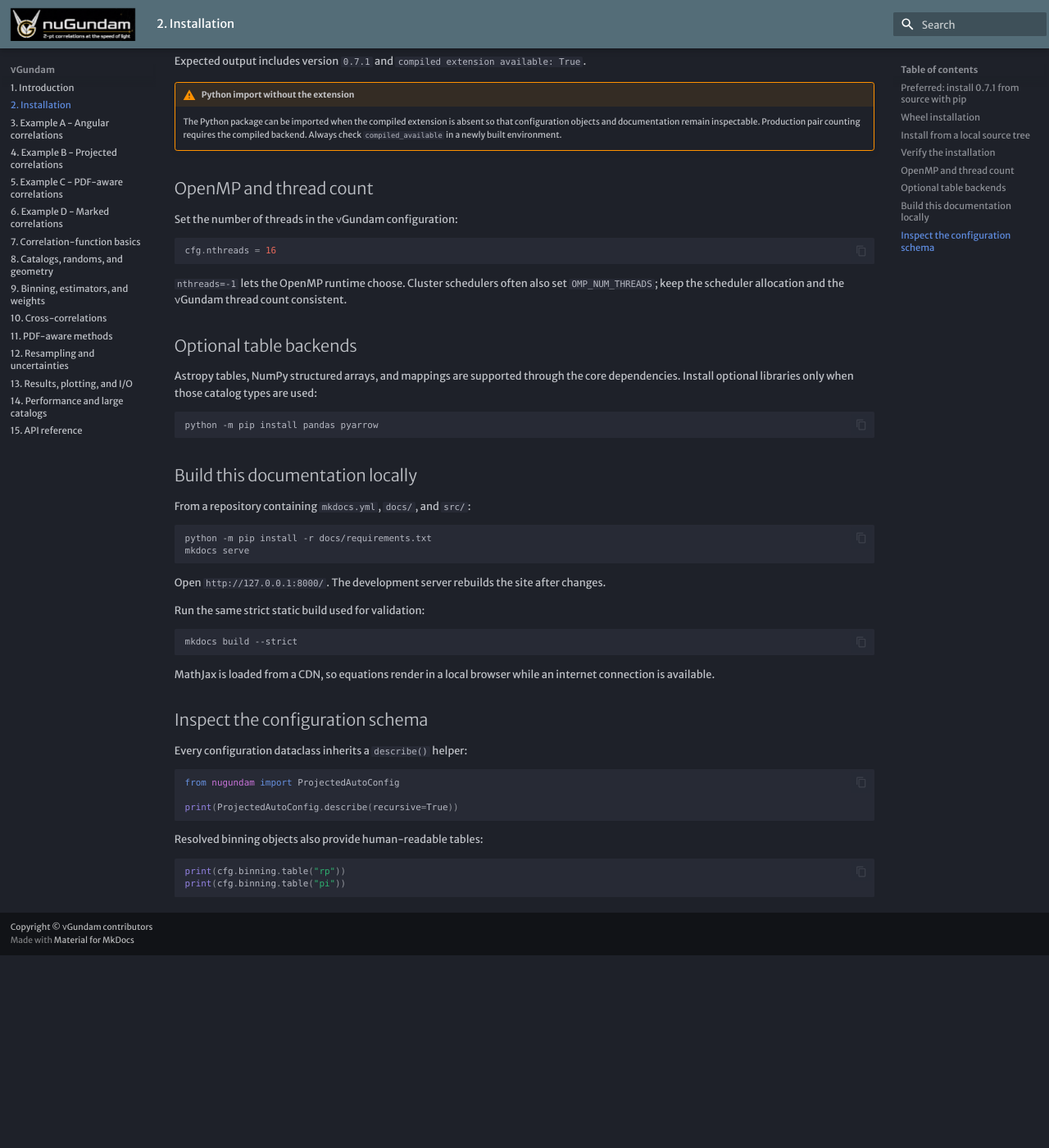
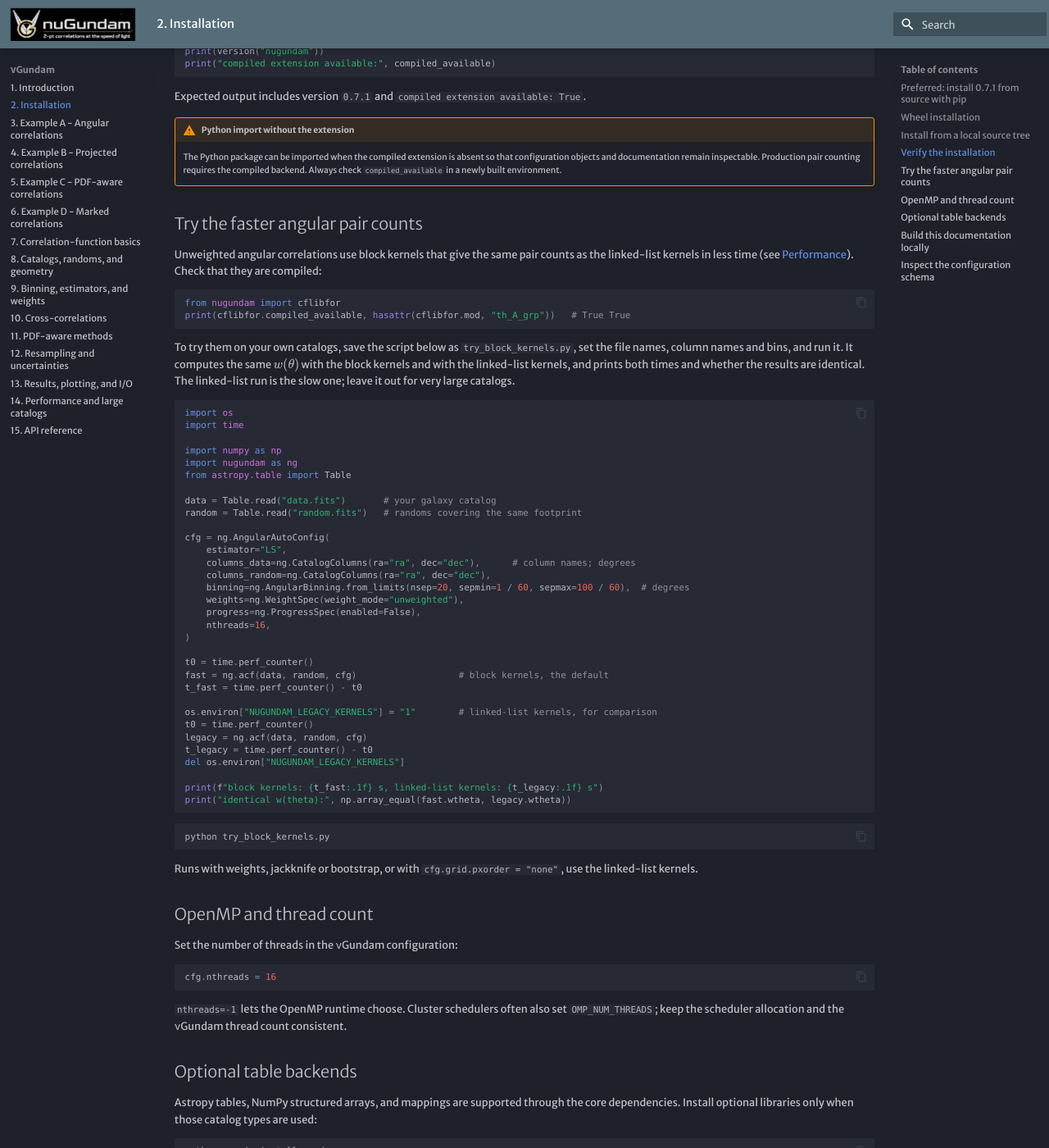
Before and after one commit to samotracio/nugundam, an MkDocs documentation site: the page built from docs/installation.md, in a window 1280 px wide and 1400 px high, scrolled down 1485 px. Shown: the whole window at 82% size. Built offline with MkDocs 1.6.1 and Material for MkDocs 9.7.7, drawn with Linux system fonts in a browser that asks for light colours; some web fonts are replaced; before the commit the page ends 2650 px from its top, so only the background shows below that; some of the changed text lies outside the part shown.

Commit message:
Document the angular block kernels and machine-specific builds
docs/performance.md: what th_A_grp/th_C_grp change, when they are used,
reference timings, how to build for the local CPU and
NUGUNDAM_LEGACY_KERNELS. docs/installation.md: -mprefer-vector-width=512
for AVX-512 CPUs, and a script that runs acf on the user's own data and
random catalogs with both kernels and compares time and w(theta).
README: build flags and pointers to both pages.

````diff
--- a/docs/installation.md
+++ b/docs/installation.md
@@ -38,6 +38,8 @@
     export FFLAGS="-O3 -march=native"
     python -m pip install --no-binary=nugundam --no-cache-dir "nugundam==0.7.1"
     ```
+
+    On CPUs with AVX-512, add `-mprefer-vector-width=512` to `FFLAGS`; otherwise GCC uses 256-bit vectors. The angular block kernels run about twice as fast with this build as with a generic one (see [Performance](performance.md#unweighted-angular-pair-counts)).
 
     A binary produced with `-march=native` may not run on an older or different CPU. Use it only for an environment that will remain on compatible hardware.
 
@@ -93,6 +95,58 @@
 !!! warning "Python import without the extension"
     The Python package can be imported when the compiled extension is absent so that configuration objects and documentation remain inspectable. Production pair counting requires the compiled backend. Always check `compiled_available` in a newly built environment.
 
+## Try the faster angular pair counts
+
+Unweighted angular correlations use block kernels that give the same pair counts as the linked-list kernels in less time (see [Performance](performance.md#unweighted-angular-pair-counts)). Check that they are compiled:
+
+```python
+from nugundam import cflibfor
+print(cflibfor.compiled_available, hasattr(cflibfor.mod, "th_A_grp"))   # True True
+```
+
+To try them on your own catalogs, save the script below as `try_block_kernels.py`, set the file names, column names and bins, and run it. It computes the same $w(\theta)$ with the block kernels and with the linked-list kernels, and prints both times and whether the results are identical. The linked-list run is the slow one; leave it out for very large catalogs.
+
+```python
+import os
+import time
+
+import numpy as np
+import nugundam as ng
+from astropy.table import Table
+
+data = Table.read("data.fits")       # your galaxy catalog
+random = Table.read("random.fits")   # randoms covering the same footprint
+
+cfg = ng.AngularAutoConfig(
+    estimator="LS",
+    columns_data=ng.CatalogColumns(ra="ra", dec="dec"),      # column names; degrees
+    columns_random=ng.CatalogColumns(ra="ra", dec="dec"),
+    binning=ng.AngularBinning.from_limits(nsep=20, sepmin=1 / 60, sepmax=100 / 60),  # degrees
+    weights=ng.WeightSpec(weight_mode="unweighted"),
+    progress=ng.ProgressSpec(enabled=False),
+    nthreads=16,
+)
+
+t0 = time.perf_counter()
+fast = ng.acf(data, random, cfg)                   # block kernels, the default
+t_fast = time.perf_counter() - t0
+
+os.environ["NUGUNDAM_LEGACY_KERNELS"] = "1"        # linked-list kernels, for comparison
+t0 = time.perf_counter()
+legacy = ng.acf(data, random, cfg)
+t_legacy = time.perf_counter() - t0
+del os.environ["NUGUNDAM_LEGACY_KERNELS"]
+
+print(f"block kernels: {t_fast:.1f} s, linked-list kernels: {t_legacy:.1f} s")
+print("identical w(theta):", np.array_equal(fast.wtheta, legacy.wtheta))
+```
+
+```bash
+python try_block_kernels.py
+```
+
+Runs with weights, jackknife or bootstrap, or with `cfg.grid.pxorder = "none"`, use the linked-list kernels.
+
 ## OpenMP and thread count
 
 Set the number of threads in the νGundam configuration:
````
Also changed, not shown: README.md (+9 -0 lines), docs/performance.md (+30 -0 lines).
